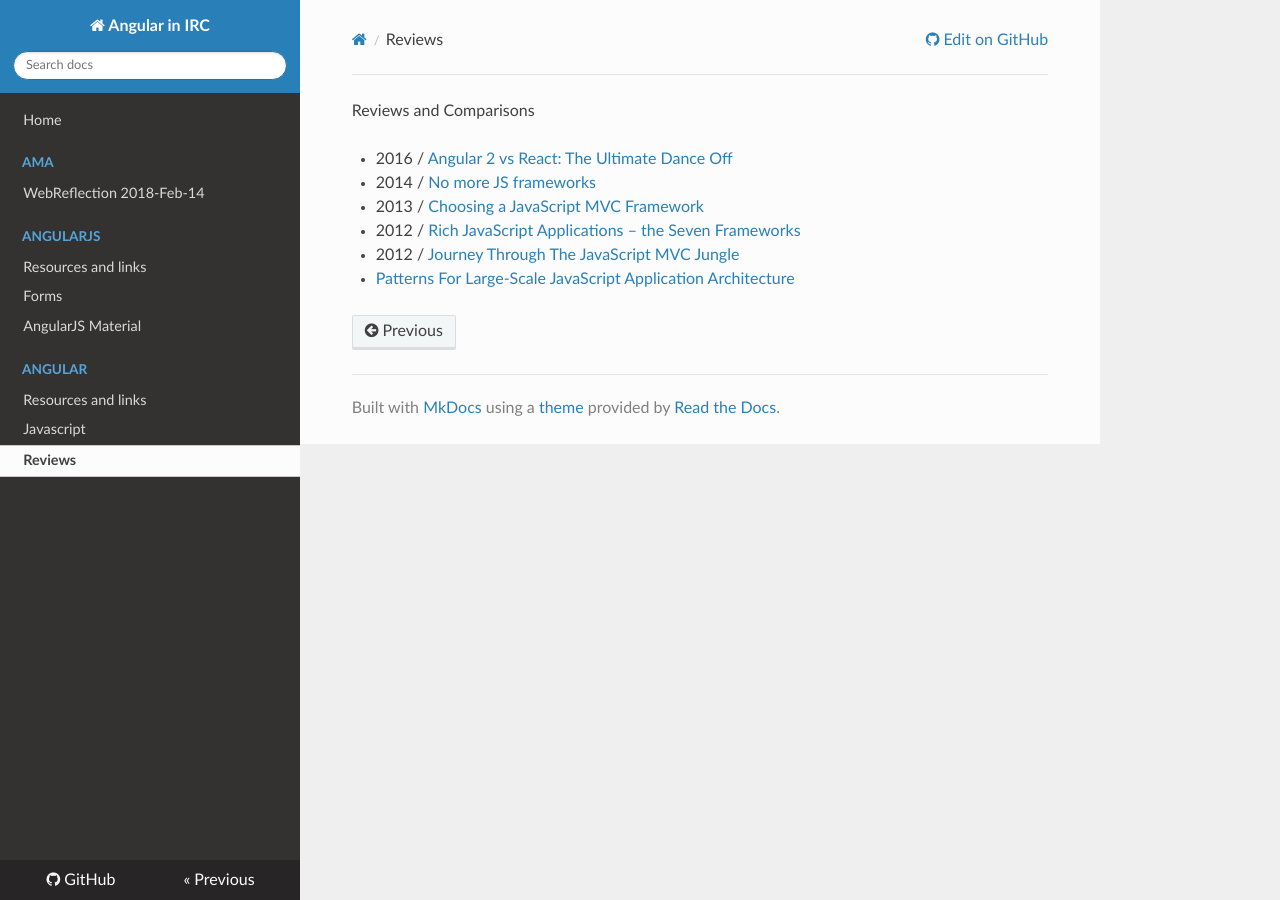
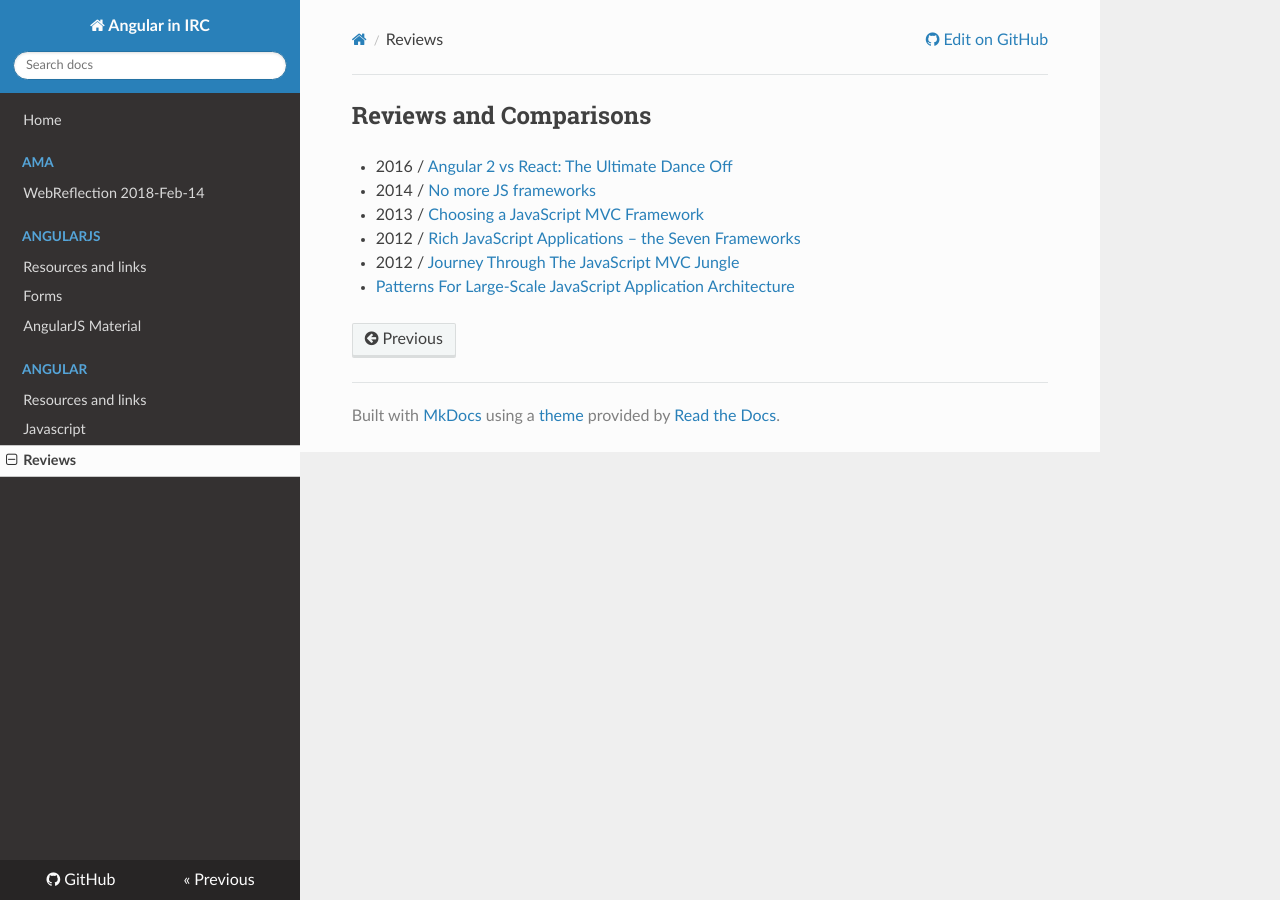
Before and after one commit to ngirc/ng-irc, an MkDocs documentation site: the page built from docs/reviews.md, in a window 1280 px wide. Built offline with MkDocs 1.6.1, drawn with Linux system fonts in a browser that asks for light colours; nearby versions of some CDN libraries; old or Windows-style settings are respelled for this version of MkDocs.

```diff
--- a/docs/reviews.md
+++ b/docs/reviews.md
@@ -1,4 +1,4 @@
-Reviews and Comparisons
+## Reviews and Comparisons
 
 - 2016 / [Angular 2 vs React: The Ultimate Dance Off](https://medium.com/javascript-scene/angular-2-vs-react-the-ultimate-dance-off-60e7dfbc379c#.yir8oae35)
 - 2014 / [No more JS frameworks](https://bitworking.org/news/2014/05/zero_framework_manifesto)
```
